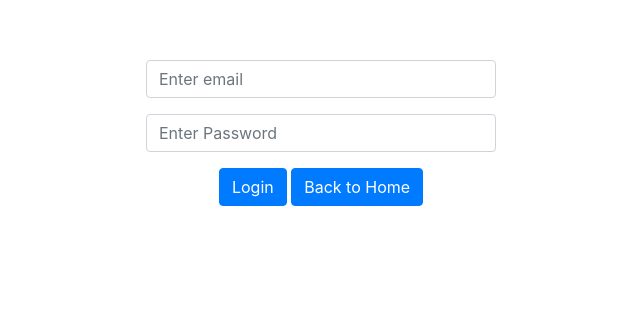
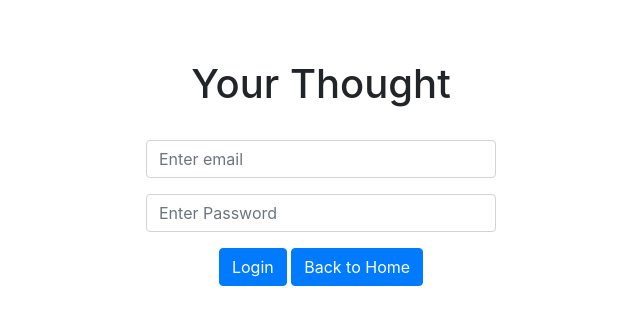
Before and after one commit to vrijraj/your-thoughts, a plain HTML site: page public/login.html in a window 1280 px wide. Shown: the part 132-456 px from the top of the page, without its empty margins (319-959 px from the left). Drawn offline with nearby package versions, Linux system fonts and the light colour scheme; no server answers.

```diff
--- a/login.html
+++ b/public/login.html
@@ -14,6 +14,8 @@
             <div class="col-md-4"></div>
             <div class="col-md-4">
                 <div style="text-align: center">
+                    <h1>Your Thought</h1>
+                    <br>
                     <div class="form-group">
                         <input type="email" class="form-control" id="email" placeholder="Enter email">
                     </div>
```
Also changed, not shown: public/index.html (renamed from index.html, +3 -0 lines), firebase.json (added), public/dashboard.html (renamed from dashboard.html), 2 other files.
